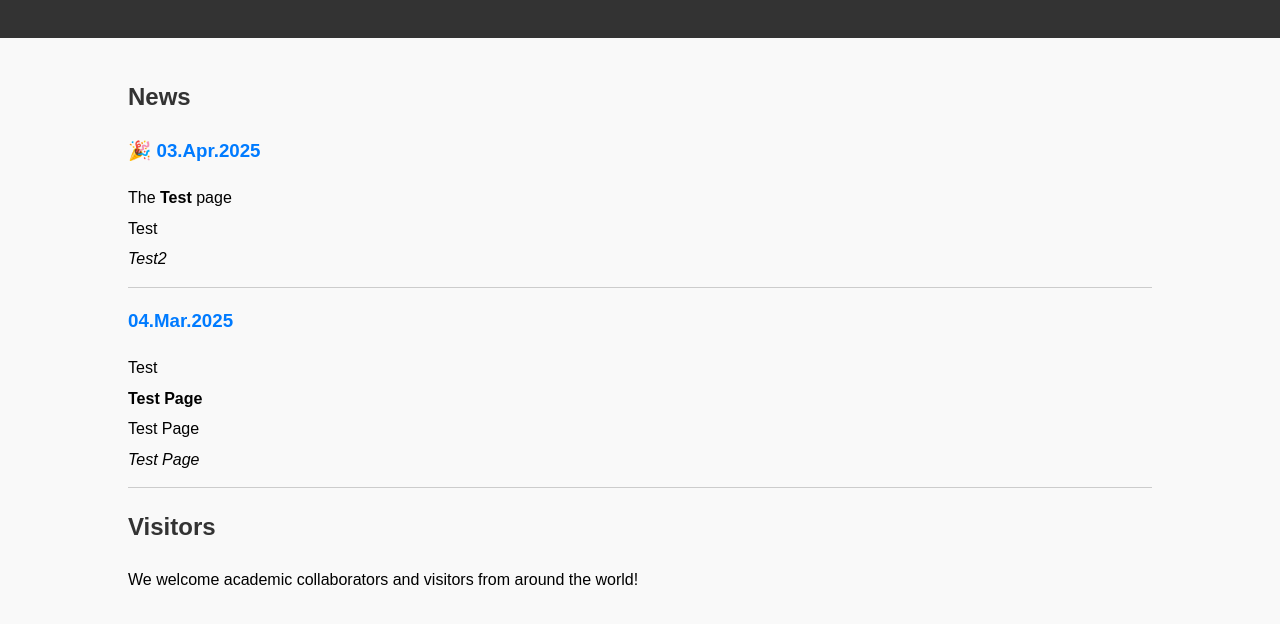
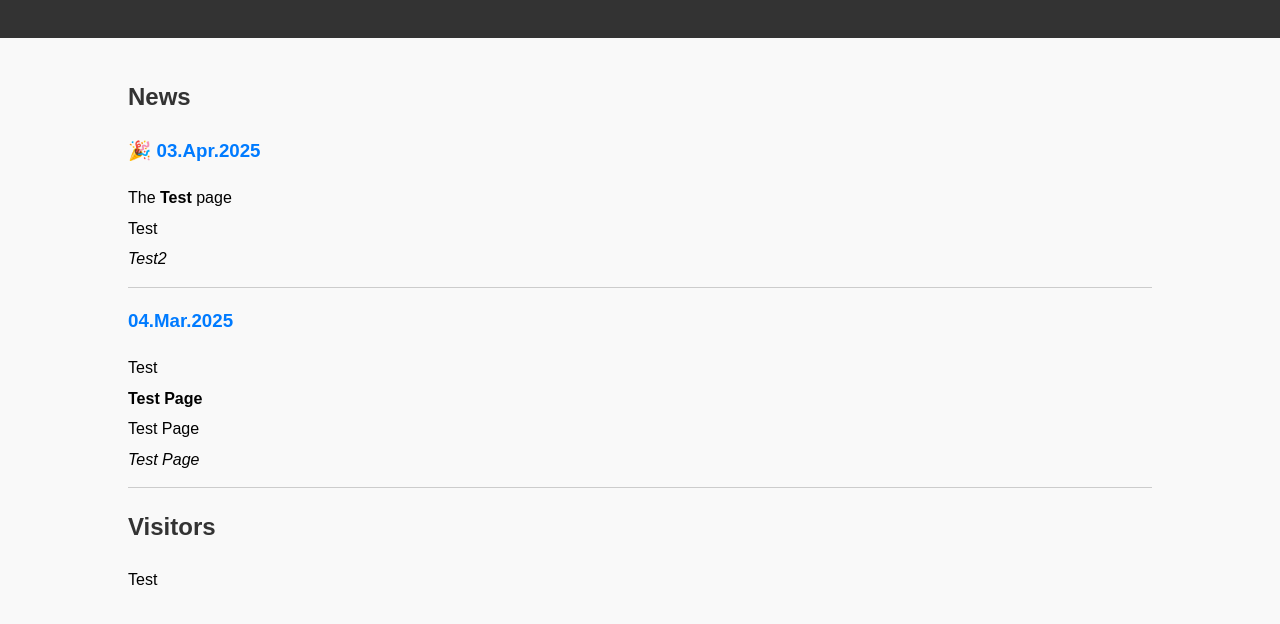
Before and after one commit to codearpit07/arpitbal, a plain HTML site: page index.html in a window 1280 px wide. Shown: the part 96-720 px from the top of the page. Drawn offline with Linux system fonts and the light colour scheme.

Commit message:
Update index.html

```diff
--- a/index.html
+++ b/index.html
@@ -74,7 +74,7 @@
         <!-- Optional Visitors Section -->
         <section class="visitors-section">
             <h2>Visitors</h2>
-            <p>We welcome academic collaborators and visitors from around the world!</p>
+            <p>Test</p>
         </section>
     </div>
 </body>
```
